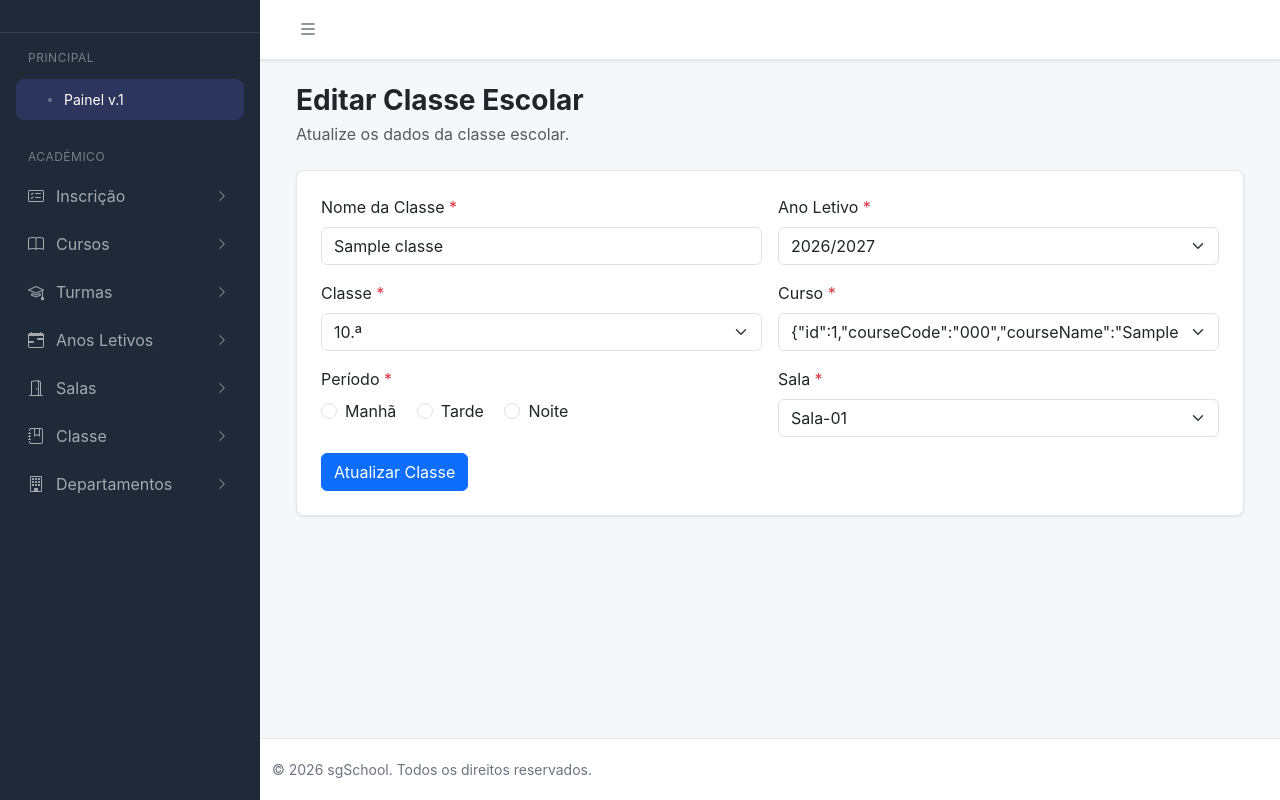
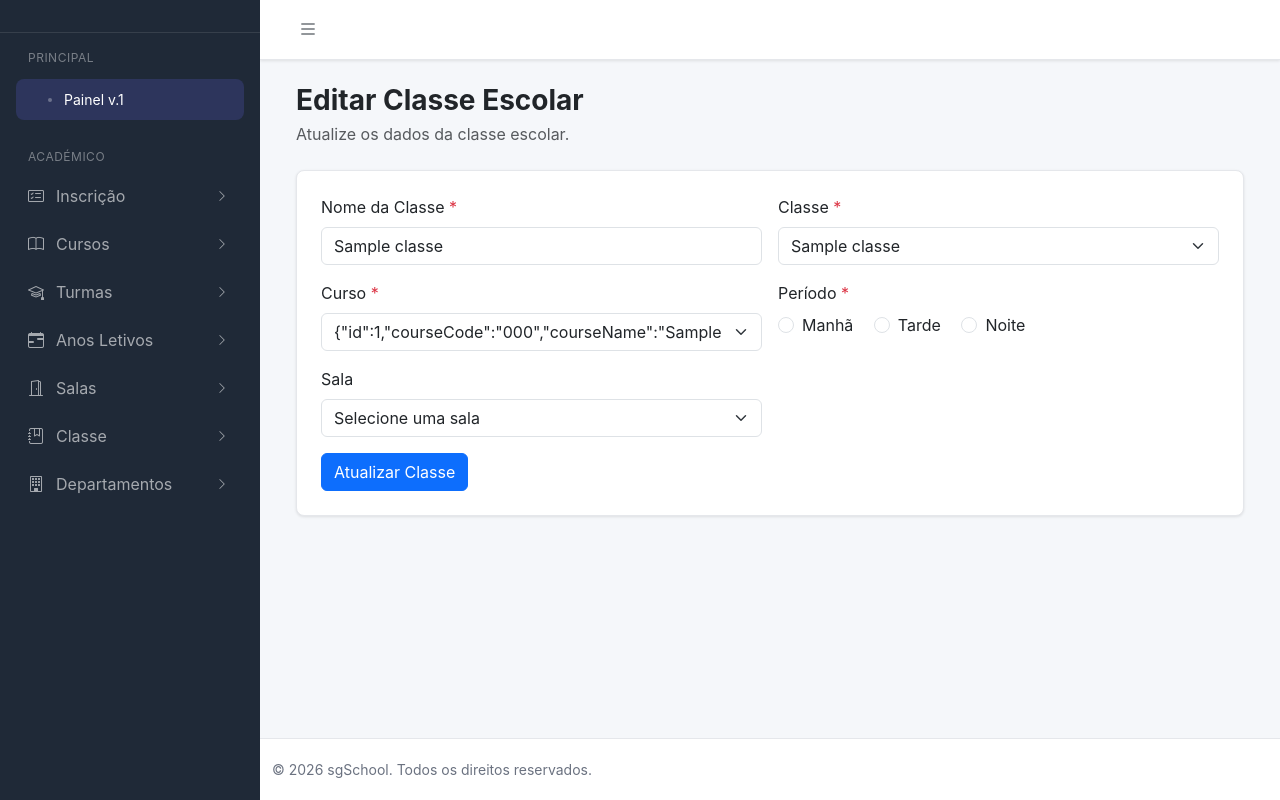
Before and after one commit to agostinho-pedro-pw/sgschool-laravel, a Laravel app: page /school-classes/1/edit in a window 1280 px wide. Run offline with Laravel 12, Linux system fonts and the light colour scheme; tables that the repository leaves empty hold one stand-in row (values such as "Sample post"); parts of the project's set-up code (start-up, migrations or seed data) failed here and were passed over.

Commit message:
Foi terminada a ligação da turma com as salas

```diff
--- a/app/Http/Controllers/SchoolClassController.php
+++ b/app/Http/Controllers/SchoolClassController.php
@@ -6,6 +6,7 @@ use App\Models\Course;
 use App\Models\Room;
 use App\Models\SchoolClass;
 use Illuminate\Http\Request;
+use App\Models\ClassLevel;
 
 class SchoolClassController extends Controller
 {
@@ -24,7 +25,8 @@ class SchoolClassController extends Controller
     {
         return view('admin.school-classes.add-school-class.index', [
             'courses' => Course::orderBy('courseName')->get(),
-            'rooms'   => Room::orderBy('designacao')->get(),
+            'rooms' => Room::orderBy('designacao')->get(),
+            'classLevels' => ClassLevel::orderBy('nome_classe')->get(),
         ]);
     }
 
@@ -36,7 +38,8 @@ class SchoolClassController extends Controller
             'classe',
             'course_id',
             'periodo',
-            'room_id', // FK com a tabela rooms
+            'room_id',
+            'class_level_id', // FK com a tabela rooms
         ]));
 
         return redirect()
@@ -47,7 +50,7 @@ class SchoolClassController extends Controller
     // Mostra os detalhes de uma Turma
     public function show(SchoolClass $schoolClass)
     {
-        $schoolClass->load(['course', 'room']);
+        $schoolClass->load(['course', 'room', 'classLevel']);
 
         return view('admin.school-classes.school-class-info.index', compact('schoolClass'));
     }
@@ -59,6 +62,7 @@ class SchoolClassController extends Controller
             'schoolClass' => $schoolClass,
             'courses'     => Course::orderBy('courseName')->get(),
             'rooms'       => Room::orderBy('designacao')->get(),
+            'classLevels' => ClassLevel::orderBy('nome_classe')->get(),
         ]);
     }
 
@@ -71,6 +75,7 @@ class SchoolClassController extends Controller
             'course_id',
             'periodo',
             'room_id', // FK com a tabela rooms
+            'class_level_id', // FK com a tabela rooms
         ]));
 
         return redirect()
--- a/app/Models/ClassLevel.php
+++ b/app/Models/ClassLevel.php
@@ -4,6 +4,7 @@ namespace App\Models;
 
 use Illuminate\Database\Eloquent\Factories\HasFactory;
 use Illuminate\Database\Eloquent\Model;
+use App\Models\SchoolClass;
 
 class ClassLevel extends Model
 {
@@ -20,4 +21,9 @@ class ClassLevel extends Model
         'nome_classe',
         'descricao',
     ];
+
+    public function schoolClasses()
+    {
+        return $this->hasMany(SchoolClass::class, 'class_level_id', 'id_classe');
+    }
 }
--- a/app/Models/Enrollment.php
+++ b/app/Models/Enrollment.php
@@ -26,12 +26,6 @@ class Enrollment extends Model
         'certificadoPath',
     ];
 
-    public const ROOMS = [
-        'Sala-01',
-        'Sala-02',
-        'Sala-03',
-    ];
-
     public const PERIODS = [
         'manhã' => 'Manhã',
         'tarde' => 'Tarde',
--- a/app/Models/SchoolClass.php
+++ b/app/Models/SchoolClass.php
@@ -5,6 +5,7 @@ namespace App\Models;
 use Illuminate\Database\Eloquent\Factories\HasFactory;
 use Illuminate\Database\Eloquent\Model;
 use Illuminate\Database\Eloquent\Relations\BelongsTo;
+use App\Models\ClassLevel;
 
 class SchoolClass extends Model
 {
@@ -16,6 +17,7 @@ class SchoolClass extends Model
         'course_id',
         'periodo',
         'room_id',
+        'class_level_id',
     ];
 
     // Cada turma pertence a um curso
@@ -29,4 +31,9 @@ class SchoolClass extends Model
     {
         return $this->belongsTo(Room::class, 'room_id', 'id_sala');
     }
+    // Cada turma pertence a uma classe
+    public function classLevel()
+    {
+        return $this->belongsTo(ClassLevel::class, 'class_level_id', 'id_classe');
+    }
 }
--- a/resources/views/admin/school-classes/all-school-classes/index.blade.php
+++ b/resources/views/admin/school-classes/all-school-classes/index.blade.php
@@ -134,7 +134,6 @@
                         @forelse ($schoolClasses as $schoolClass)
                         <tr>
                             <td class="fw-semibold">{{ $schoolClass->nomeTurma }}</td>
-                            <td>{{ $schoolClass->anoLetivo }}</td>
                             <td>{{ $schoolClass->classe }}</td>
                             <td>{{ $schoolClass->curso }}</td>
                             <td>{{ ucfirst($schoolClass->periodo) }}</td>
--- a/resources/views/admin/school-classes/edit-school-class/index.blade.php
+++ b/resources/views/admin/school-classes/edit-school-class/index.blade.php
@@ -85,7 +85,7 @@
                 <h1 class="h3 fw-bold mb-1">Editar Classe Escolar</h1>
                 <p class="text-muted mb-0">Atualize os dados da classe escolar.</p>
             </div>
-
+            {{-- Alerta com Bootstrap --}}
             @if ($errors->any())
             <div class="alert alert-danger" role="alert">
                 <ul class="mb-0">
@@ -109,23 +109,12 @@
                                     value="{{ old('nomeTurma', $schoolClass->nomeTurma) }}" required>
                             </div>
                             <div class="col-md-6">
-                                <label for="anoLetivo" class="form-label">Ano Letivo <span
-                                        class="text-danger">*</span></label>
-                                <select class="form-select" id="anoLetivo" name="anoLetivo" required>
-                                    @for ($ano = 2026; $ano <= 2035; $ano++) @php $anoLetivo=$ano . '/' . ($ano + 1);
-                                        @endphp <option value="{{ $anoLetivo }}" @selected(old('anoLetivo',
-                                        $schoolClass->anoLetivo) === $anoLetivo)>
-                                        {{ $anoLetivo }}
-                                        </option>
-                                        @endfor
-                                </select>
-                            </div>
-                            <div class="col-md-6">
                                 <label for="classe" class="form-label">Classe <span class="text-danger">*</span></label>
                                 <select class="form-select" id="classe" name="classe" required>
-                                    @foreach (['10.ª', '11.ª', '12.ª', '13.ª classe'] as $classe)
-                                    <option value="{{ $classe }}" @selected(old('classe', $schoolClass->classe) ===
-                                        $classe)>{{ $classe }}</option>
+                                    @foreach ($classLevels as $classLevel)
+                                    <option value="{{ $classLevel->id_classe }}">
+                                        {{ $classLevel->nome_classe }}
+                                    </option>
                                     @endforeach
                                 </select>
                             </div>
@@ -153,12 +142,15 @@
                                 @endforeach
                             </div>
                             <div class="col-md-6">
-                                <label for="sala" class="form-label">Sala <span class="text-danger">*</span></label>
-                                <select class="form-select" id="sala" name="sala" required>
-                                    @for ($numero = 1; $numero <= 12; $numero++) @php $sala='Sala-' . str_pad($numero,
-                                        2, '0' , STR_PAD_LEFT); @endphp <option value="{{ $sala }}"
-                                        @selected(old('sala', $schoolClass->sala) === $sala)>{{ $sala }}</option>
-                                        @endfor
+                                <label for="room_id" class="form-label">Sala</label>
+                                <select class="form-select" id="room_id" name="room_id">
+                                    <option value="">Selecione uma sala</option>
+                                    {{-- As salas são obtidas a partir da entidade Sala --}}
+                                    @foreach ($rooms as $room)
+                                    <option value="{{ $room->id_sala }}" @selected(old('room_id')==$room->id_sala)>
+                                        {{ $room->designacao }}
+                                    </option>
+                                    @endforeach
                                 </select>
                             </div>
                             <div class="col-12">
--- a/resources/views/admin/school-classes/school-class-info/index.blade.php
+++ b/resources/views/admin/school-classes/school-class-info/index.blade.php
@@ -70,7 +70,8 @@
 
                         <div class="col-md-6 col-xl-4">
                             <span class="small text-muted d-block">Classe</span>
-                            <span class="fw-semibold">{{ $schoolClass->classe }}</span>
+                            <span class="fw-semibold">{{ $schoolClass->classLevel?->nome_classe ?? 'Sem classe
+                                associada' }}</span>
                         </div>
 
                         <div class="col-md-6 col-xl-4">
```
Also changed, not shown: resources/views/admin/dashboard/enrollment-applications/index.blade.php (+12 -0 lines), resources/views/admin/school-classes/add-school-class/index.blade.php (+8 -7 lines), database/migrations/2026_11_15_172950_create_enrollments_table.php, database/migrations/2026_11_21_174255_create_school_classes_table.php.
